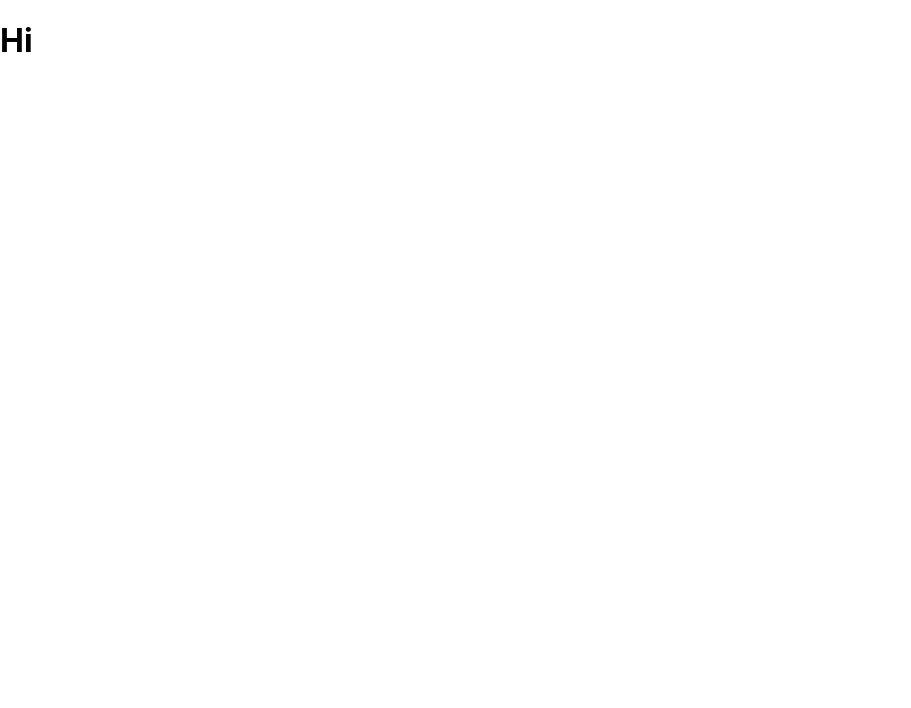
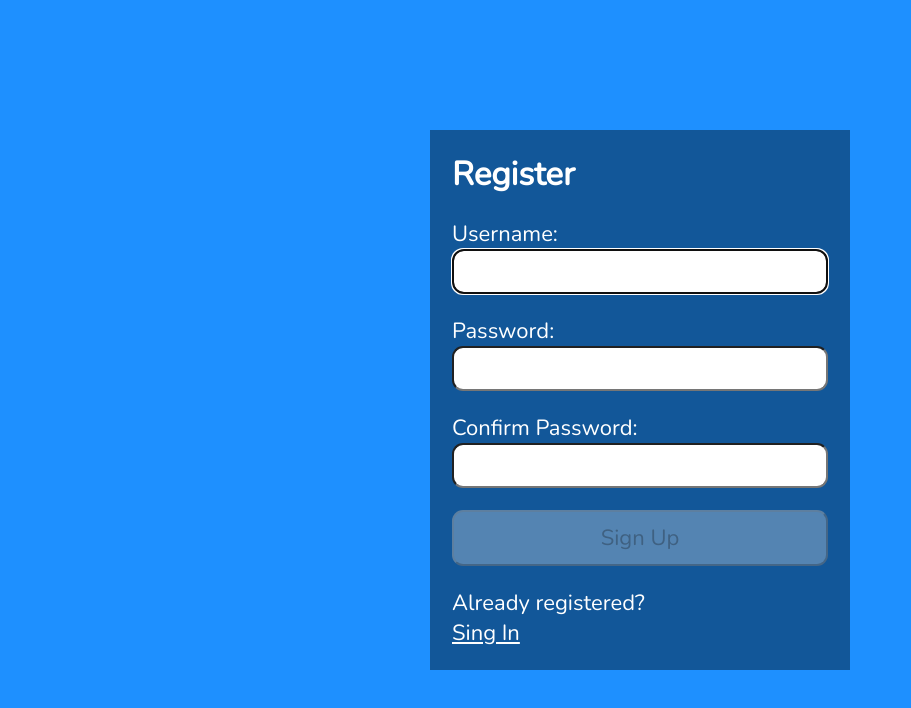
Before and after one commit to IamIGI/React-Login-Registration-Authentication, a React (Create React App) app: page / in a window 1280 px wide. Shown: the top 708 px of the page, without its empty margins (0-911 px from the left). Built offline with nearby package versions, Linux system fonts and the light colour scheme.

Commit message:
React Form authentication with Axios

```diff
--- a/package.json
+++ b/package.json
@@ -3,9 +3,14 @@
   "version": "0.1.0",
   "private": true,
   "dependencies": {
+    "@fortawesome/fontawesome-free": "^6.1.1",
+    "@fortawesome/fontawesome-svg-core": "^6.1.1",
+    "@fortawesome/free-solid-svg-icons": "^6.1.1",
+    "@fortawesome/react-fontawesome": "^0.2.0",
     "@testing-library/jest-dom": "^5.16.4",
     "@testing-library/react": "^13.3.0",
     "@testing-library/user-event": "^13.5.0",
+    "axios": "^0.27.2",
     "react": "^18.2.0",
     "react-dom": "^18.2.0",
     "react-scripts": "5.0.1",
--- a/src/App.js
+++ b/src/App.js
@@ -1,8 +1,10 @@
+import Register from './Register';
+
 function App() {
     return (
-        <div className="App">
-            <h1>Hi</h1>
-        </div>
+        <main className="App">
+            <Register />
+        </main>
     );
 }
 
--- /dev/null
+++ b/src/Register.js
@@ -0,0 +1,188 @@
+import { useRef, useState, useEffect } from 'react';
+import { faCheck, faTimes, faInfoCircle } from '@fortawesome/free-solid-svg-icons';
+import { FontAwesomeIcon } from '@fortawesome/react-fontawesome';
+import axios from './api/axios';
+
+const USER_REGEX = /^[A-z][A-z0-9-_]{3,23}$/;
+const PWD_REGEX = /^(?=.*[a-z])(?=.*[A-Z])(?=.*[0-9])(?=.*[!@#$%]).{8,24}$/;
+const REGISTER_URL = '/register';
+
+const Register = () => {
+    const userRef = useRef();
+    const errRef = useRef();
+
+    const [user, setUser] = useState('');
+    const [validName, setValidName] = useState(false);
+    const [userFocus, setUserFocus] = useState(false);
+
+    const [pwd, setPwd] = useState('');
+    const [validPwd, setValidPwd] = useState(false);
+    const [pwdFocus, setPwdFocus] = useState(false);
+
+    const [matchPwd, setMatchPwd] = useState('');
+    const [validMatch, setValidMatch] = useState(false);
+    const [matchFocus, setMatchFocus] = useState(false);
+
+    const [errMsg, setErrMsg] = useState('');
+    const [success, setSuccess] = useState(false);
+
+    //start website, focus on user field
+    useEffect(() => {
+        userRef.current.focus();
+    }, []);
+    //valid user field
+    useEffect(() => {
+        const result = USER_REGEX.test(user);
+        console.log(result);
+        console.log(user);
+        setValidName(result);
+    }, [user]);
+    // valid password field
+    useEffect(() => {
+        const result = PWD_REGEX.test(pwd);
+        console.log(result);
+        console.log(pwd);
+        setValidPwd(result);
+        const match = pwd === matchPwd;
+        setValidMatch(match);
+    }, [pwd, matchPwd]);
+    // clear up err msg
+    useEffect(() => {
+        setErrMsg('');
+    }, [user, pwd, matchPwd]);
+
+    const handleSubmit = async (e) => {
+        e.preventDefault();
+        // check for JS hack attempt
+        const v1 = USER_REGEX.test(user);
+        const v2 = PWD_REGEX.test(pwd);
+        if (!v1 || !v2) {
+            setErrMsg('Invalid Entry');
+            return;
+        }
+        try {
+            const response = await axios.post(REGISTER_URL, JSON.stringify({ user, pwd }), {
+                headers: { 'Content-Type': 'application/json' },
+                withCredentials: true,
+            });
+            console.log(response.data);
+            console.log(response.accessToken);
+            console.log(JSON.stringify(response));
+            setSuccess(true);
+            //clear there input fields
+        } catch (err) {
+            if (!err?.response) {
+                setErrMsg('No Server Response');
+            } else if (err.response?.status === 409) {
+                setErrMsg('Username Taken');
+            } else {
+                setErrMsg('Registration Failed');
+            }
+            errRef.current.focus();
+        }
+    };
+
+    return (
+        <>
+            {success ? (
+                <section>
+                    <h1>Success!</h1>
+                    <p>
+                        <a href="#">Sing In</a>
+                    </p>
+                </section>
+            ) : (
+                <section>
+                    <p ref={errRef} className={errMsg ? 'errMsg' : 'offscreen'} aria-live="assertive">
+                        {errMsg}
+                    </p>
+                    <h1>Register</h1>
+                    <form onSubmit={handleSubmit}>
+                        <label htmlFor="username">
+                            Username:{' '}
+                            <span className={validName ? 'valid' : 'hide'}>
+                                <FontAwesomeIcon icon={faCheck} />
+                            </span>
+                            <span className={validName || !user ? 'hide' : 'invalid'}>
+                                <FontAwesomeIcon icon={faTimes} />
+                            </span>
+                        </label>
+                        {/*htmlFor have to match input id */}
+                        <input
+                            type="text"
+                            id="username"
+                            ref={userRef}
+                            autoComplete="off"
+                            onChange={(e) => setUser(e.target.value)}
+                            required
+                            aria-invalid={validName ? 'false' : 'true'} //show that field need to be corrected
+                            aria-describedby="uidnote"
+                            onFocus={() => setUserFocus(true)}
+                            onBlur={() => setUserFocus(false)}
+                        />
+                        <p id="uidnote" className={userFocus && user && !validName ? 'instructions' : 'offscreen'}>
+                            <FontAwesomeIcon icon={faInfoCircle} /> 4 to 24 characters. <br /> Must begin with a letter{' '}
+                            <br /> Letters, numbers, underscores, hyphens allowed.
+                        </p>
+                        <label htmlFor="password">
+                            Password:{' '}
+                            <span className={validPwd ? 'valid' : 'hide'}>
+                                <FontAwesomeIcon icon={faCheck} />
+                            </span>
+                            <span className={validPwd || !pwd ? 'hide' : 'invalid'}>
+                                <FontAwesomeIcon icon={faTimes} />
+                            </span>
+                        </label>
+                        <input
+                            type="password"
+                            id="password"
+                            onChange={(e) => setPwd(e.target.value)}
+                            required
+                            aria-invalid={validPwd ? 'false' : 'true'} //show that field need to be corrected
+                            aria-describedby="pwdnote"
+                            onFocus={() => setPwdFocus(true)}
+                            onBlur={() => setPwdFocus(false)}
+                        />
+                        <p id="pwdnote" className={pwdFocus && !validPwd ? 'instructions' : 'offscreen'}>
+                            <FontAwesomeIcon icon={faInfoCircle} /> 8 to 24 characters. <br /> Must include upper and
+                            lowercase letters, <br /> a number and a special character.
+                            <br />
+                        </p>
+                        <label htmlFor="confirm_pwd">
+                            Confirm Password:
+                            <span className={validMatch && matchPwd ? 'valid' : 'hide'}>
+                                <FontAwesomeIcon icon={faCheck} />
+                            </span>
+                            <span className={validMatch || !matchPwd ? 'hide' : 'invalid'}>
+                                <FontAwesomeIcon icon={faTimes} />
+                            </span>
+                        </label>
+                        <input
+                            type="password"
+                            id="confirm_pwd"
+                            onChange={(e) => setMatchPwd(e.target.value)}
+                            required
+                            aria-invalid={validMatch ? 'false' : 'true'} //show that field need to be corrected
+                            aria-describedby="confirmnote"
+                            onFocus={() => setMatchFocus(true)}
+                            onBlur={() => setMatchFocus(false)}
+                        />
+                        <p id="confirmnote" className={matchFocus && !validMatch ? 'instructions' : 'offscreen'}>
+                            <FontAwesomeIcon icon={faInfoCircle} /> Password must be the same.
+                        </p>
+                        <button disabled={!validName || !validPwd || !validMatch ? true : false}>Sign Up</button>
+                    </form>
+                    <p>
+                        {' '}
+                        Already registered? <br />
+                        <span className="line">
+                            {/*Router link will be there */} <a href="#">Sing In</a>
+                        </span>
+                    </p>
+                </section>
+            )}
+        </>
+    );
+};
+
+export default Register;
--- /dev/null
+++ b/src/api/axios.js
@@ -0,0 +1,5 @@
+import axios from 'axios';
+
+export default axios.create({
+    baseURL: 'http://localhost:3500',
+});
--- a/src/index.css
+++ b/src/index.css
@@ -1,13 +1,115 @@
-body {
-  margin: 0;
-  font-family: -apple-system, BlinkMacSystemFont, 'Segoe UI', 'Roboto', 'Oxygen',
-    'Ubuntu', 'Cantarell', 'Fira Sans', 'Droid Sans', 'Helvetica Neue',
-    sans-serif;
-  -webkit-font-smoothing: antialiased;
-  -moz-osx-font-smoothing: grayscale;
+@import url('https://fonts.googleapis.com/css2?family=Nunito&display=swap');
+
+* {
+    margin: 0;
+    padding: 0;
+    box-sizing: border-box;
 }
 
-code {
-  font-family: source-code-pro, Menlo, Monaco, Consolas, 'Courier New',
-    monospace;
+html {
+    font-family: 'Nunito', sans-serif;
+    font-size: 22px;
+    color: #fff;
 }
+
+body {
+    min-height: 100vh;
+    background-color: dodgerblue;
+}
+
+.App {
+    display: flex;
+    flex-direction: column;
+    justify-content: center;
+    align-items: center;
+    min-height: 100vh;
+    padding: 1rem 0.5rem;
+}
+
+section {
+    width: 100%;
+    max-width: 420px;
+    min-height: 400px;
+    display: flex;
+    flex-direction: column;
+    justify-content: flex-start;
+    padding: 1rem;
+    background-color: rgba(0, 0, 0, 0.4);
+}
+
+form {
+    display: flex;
+    flex-direction: column;
+    justify-content: space-evenly;
+    flex-grow: 1;
+    padding-bottom: 1rem;
+}
+
+a,
+a:visited {
+    color: #fff;
+}
+
+input[type='text'],
+input[type='password'],
+button,
+textarea {
+    font-family: 'Nunito', sans-serif;
+    font-size: 22px;
+    padding: 0.25rem;
+    border-radius: 0.5rem;
+}
+
+label,
+button {
+    margin-top: 1rem;
+}
+
+button {
+    padding: 0.5rem;
+}
+
+.instructions {
+    font-size: 0.75rem;
+    border-radius: 0.5rem;
+    background: #000;
+    color: #fff;
+    padding: 0.25rem;
+    position: relative;
+    bottom: -10px;
+}
+
+.instructions > svg {
+    margin-right: 0.25rem;
+}
+
+.offscreen {
+    position: absolute;
+    left: -9999px;
+}
+
+.hide {
+    display: none;
+}
+
+.valid {
+    color: limegreen;
+    margin-left: 0.25rem;
+}
+
+.invalid {
+    color: red;
+    margin-left: 0.25rem;
+}
+
+.errmsg {
+    background-color: lightpink;
+    color: firebrick;
+    font-weight: bold;
+    padding: 0.5rem;
+    margin-bottom: 0.5rem;
+}
+
+.line {
+    display: inline-block;
+}
```
Also changed, not shown: 2 other files (tests, documents, lock files or other folders).
